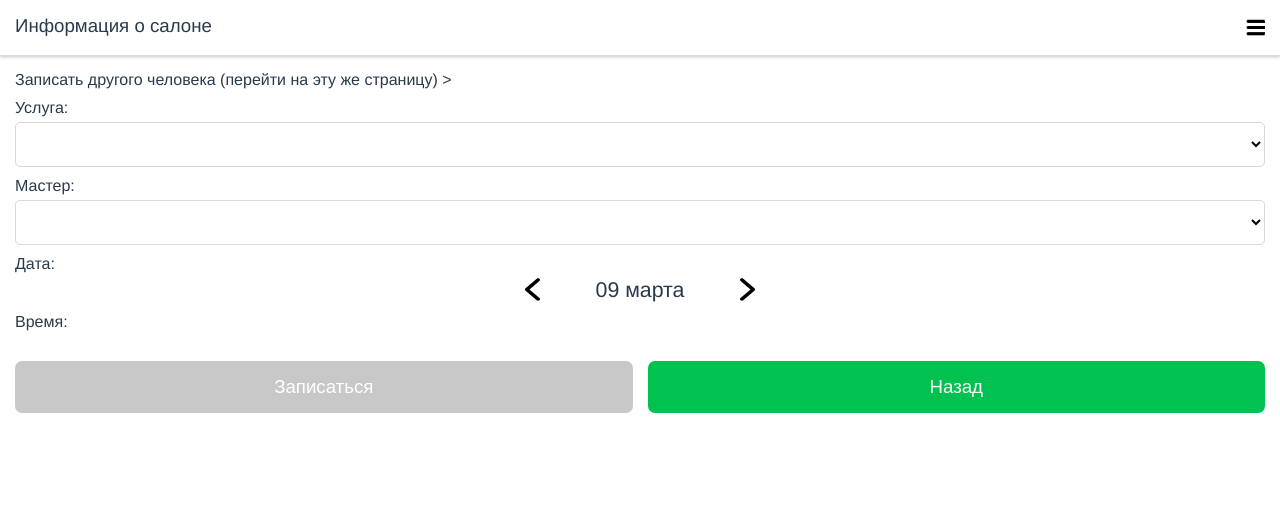
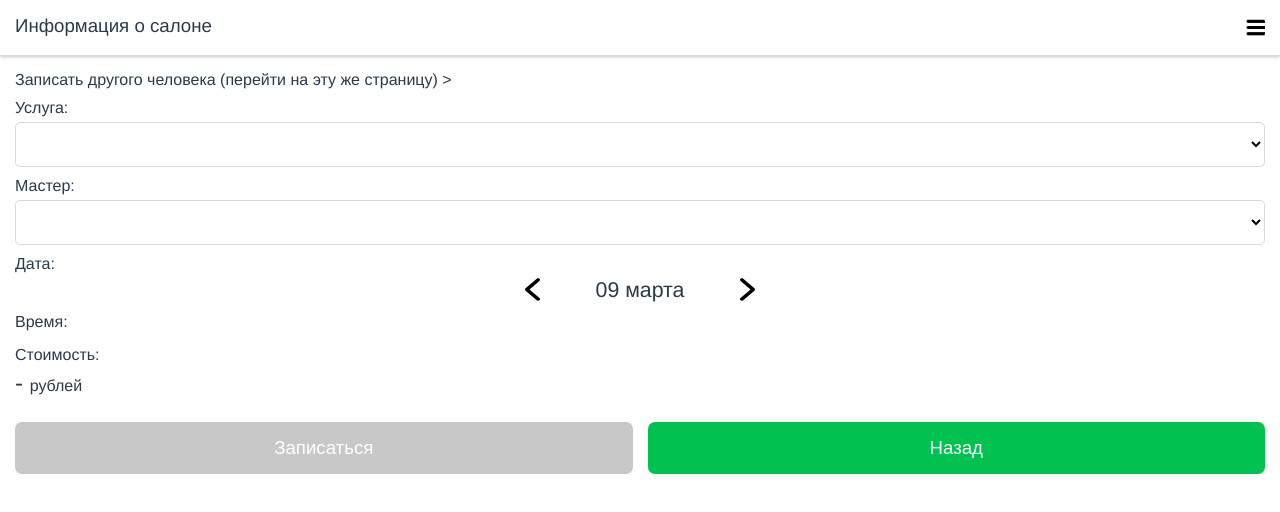
Before and after one commit to larship/beautyshop-client, a Vue app: page /#/check-in/1 in a window 1280 px wide. Shown: the top 512 px of the page. Built offline with nearby package versions, Linux system fonts and the light colour scheme.

Commit message:
Добавить интервал стоимости на страницу записи

```diff
--- a/src/assets/styles/screens/checkin.less
+++ b/src/assets/styles/screens/checkin.less
@@ -14,6 +14,15 @@
   .data-choose-row {
     &--title {
       padding-bottom: 5px;
+      display: inline-block;
+    }
+  }
+
+  .price {
+    font-size: 18pt;
+
+    &--currency {
+      font-size: 12pt;
     }
   }
 }
--- a/src/components/CheckIn.vue
+++ b/src/components/CheckIn.vue
@@ -5,7 +5,7 @@
       Записать другого человека (перейти на эту же страницу) &gt;
     </div>
     <div class="data-choose-row">
-      <div class="data-choose-row--title">Услуга:</div>
+      <span class="data-choose-row--title">Услуга:</span>
       <select v-model="selectedServiceName">
         <option v-for="serviceName in servicesList" v-bind:value="serviceName" v-bind:key="serviceName">
           {{ serviceName }}
@@ -13,7 +13,7 @@
       </select>
     </div>
     <div class="data-choose-row">
-      <div class="data-choose-row--title">Мастер:</div>
+      <span class="data-choose-row--title">Мастер:</span>
       <select v-model="selectedWorker">
         <option v-for="worker in workersList" v-bind:value="worker" v-bind:key="worker.uuid">
           {{ worker.fullName }}
@@ -21,11 +21,11 @@
       </select>
     </div>
     <div class="data-choose-row">
-      <div class="data-choose-row--title">Дата:</div>
+      <span class="data-choose-row--title">Дата:</span>
       <DateChooser @dateChange="onDateChange"></DateChooser>
     </div>
     <div class="data-choose-row">
-      <div class="data-choose-row--title">Время:</div>
+      <span class="data-choose-row--title">Время:</span>
       <TimeChooser
           v-bind:is-time-selected="isTimeSelected"
           v-bind:selected-date-item="checkInDatePlain"
@@ -35,6 +35,12 @@
           v-if="currentBeautyshop"
       >
       </TimeChooser>
+    </div>
+    <div class="data-choose-row">
+      <span class="data-choose-row--title">Стоимость:</span>
+      <div>
+        <span class="price">{{ price }} <span class="price--currency">рублей</span></span>
+      </div>
     </div>
     <div class="buttons-container">
       <button @click="checkIn()" v-bind:disabled="!selectedWorker || !selectedServiceName || !isTimeSelected">Записаться
@@ -71,11 +77,9 @@ export default defineComponent({
 
     const servicesList = computed(() => {
       let items: string[] = [];
-      currentBeautyshop.value?.workers.forEach((worker) => {
-
-        console.log('selectedWorker.value.uuid:', selectedWorker.value);
+      currentBeautyshop.value?.workers.forEach(worker => {
         if (!selectedWorker.value || selectedWorker.value.uuid === worker.uuid) {
-          worker.services?.forEach((serviceType) => {
+          worker.services?.forEach(serviceType => {
             if (items.indexOf(serviceType.name) === -1) {
               items.push(serviceType.name);
             }
@@ -88,10 +92,10 @@ export default defineComponent({
 
     const workersList = computed(() => {
       let items: Worker[] = [];
-      currentBeautyshop.value?.workers.forEach((worker) => {
+      currentBeautyshop.value?.workers.forEach(worker => {
         let hasServiceType = false;
 
-        worker.services?.forEach((serviceType) => {
+        worker.services?.forEach(serviceType => {
           if (serviceType.name === selectedServiceName.value || selectedServiceName.value === '') {
             hasServiceType = true;
           }
@@ -107,13 +111,53 @@ export default defineComponent({
 
     const serviceTypeUuid = computed<string | null>(() => {
       let uuid: string | null = null;
-      selectedWorker.value?.services.forEach((serviceType) => {
+      selectedWorker.value?.services.forEach(serviceType => {
         if (serviceType.name === selectedServiceName.value) {
           uuid = serviceType.uuid;
         }
       });
 
       return uuid;
+    });
+
+    const price = computed(() => {
+      let price = '-';
+
+      if (selectedServiceName.value) {
+        if (selectedWorker.value) {
+          // Точная цена
+          let serviceType = selectedWorker.value.services.find(serviceType => {
+            return serviceType.uuid === serviceTypeUuid.value;
+          });
+
+          if (serviceType) {
+            price = '' + serviceType.price;
+          }
+        } else {
+          // Интервал цен
+          let min = 0, max = 0;
+
+          currentBeautyshop.value?.workers.forEach(worker => {
+            worker.services?.forEach(serviceType => {
+              if (serviceType.name === selectedServiceName.value) {
+                if (min === 0 && max === 0) {
+                  min = serviceType.price;
+                  max = serviceType.price;
+                } else {
+                  min = serviceType.price < min ? serviceType.price : min;
+                  max = serviceType.price > max ? serviceType.price : max;
+                }
+              }
+            })
+          });
+
+          console.log(min, max);
+
+          price = (min === max) ? '' + min : min + ' - ' + max;
+        }
+      }
+
+      return price;
     });
 
     const goToInfo = () => {
@@ -153,10 +197,6 @@ export default defineComponent({
         return;
       }
 
-      if (serviceTypeUuid.value == null) {
-        return;
-      }
-
       store.dispatch(ActionTypes.CreateCheckIn, {
         beautyshopUuid: currentBeautyshop.value.uuid,
         clientUuid: clientDataEx.uuid ?? '',
@@ -179,6 +219,7 @@ export default defineComponent({
       selectedServiceName,
       workersList,
       isTimeSelected,
+      price,
       onDateChange,
       onTimeChange,
       checkInOther,
```
